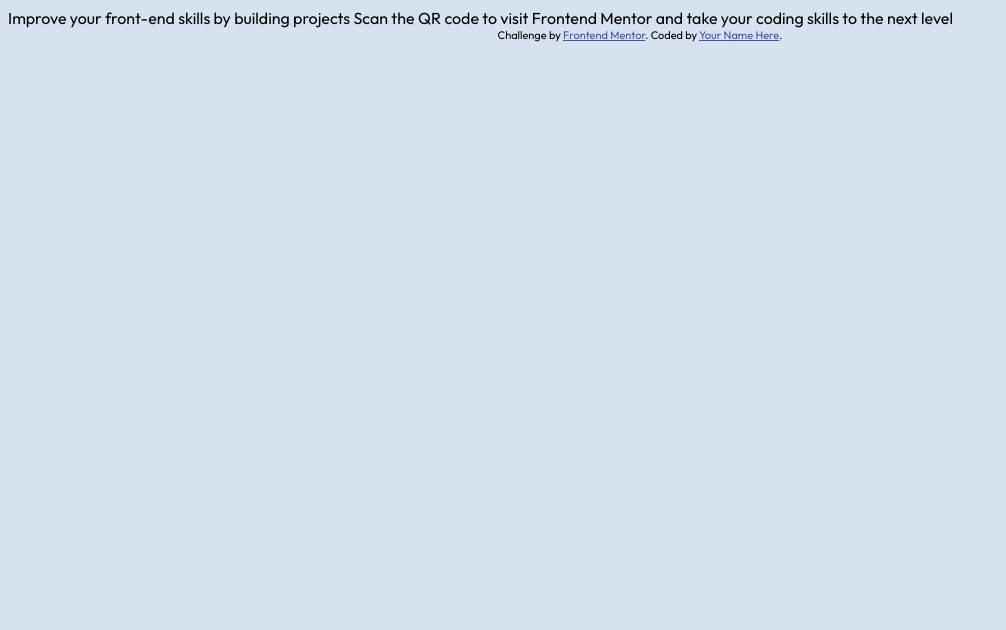
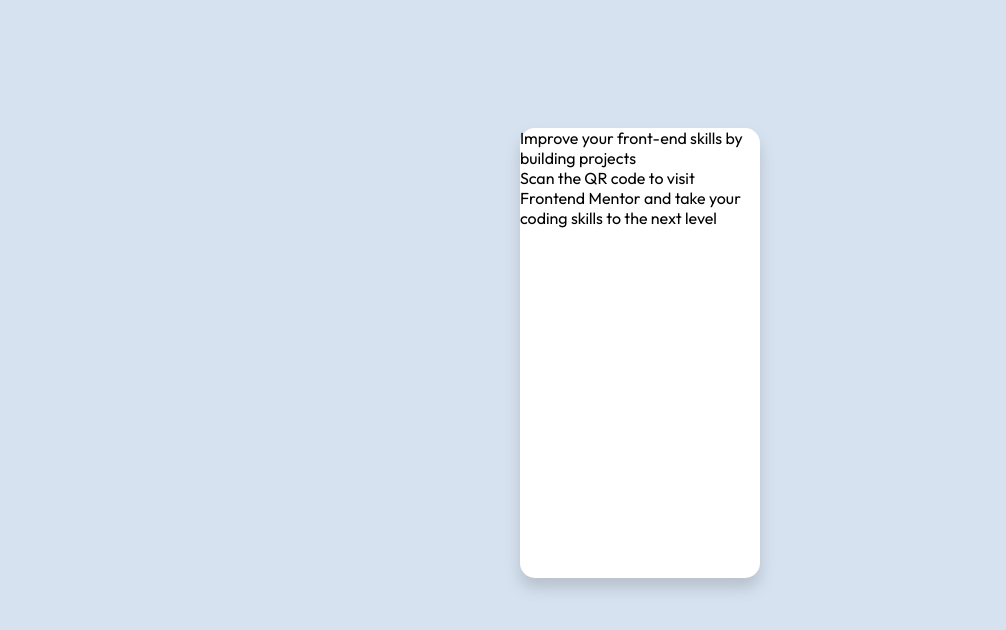
Before and after one commit to Saeedafshari11235/qr-code-component-main, a plain HTML site: page index.html in a window 1280 px wide. Shown: the whole page, without its empty margins (0-1006 px from the left). Drawn offline with Linux system fonts and the light colour scheme.

Commit message:
setting <main>s' style

```diff
--- a/index.html
+++ b/index.html
@@ -12,14 +12,11 @@
   <link rel="stylesheet" href="styles.css">
 </head>
 <body>
+  <br><br><br><br><br><br>
+  <main>
+    <div class="title">Improve your front-end skills by building projects</div>
 
-  Improve your front-end skills by building projects
-
-  Scan the QR code to visit Frontend Mentor and take your coding skills to the next level
-
-  <div class="attribution">
-    Challenge by <a href="https://www.frontendmentor.io?ref=challenge" target="_blank">Frontend Mentor</a>.
-    Coded by <a href="#">Your Name Here</a>.
-  </div>
+    <div class="text">Scan the QR code to visit Frontend Mentor and take your coding skills to the next level</div>
+  </main>
 </body>
 </html>
--- a/styles.css
+++ b/styles.css
@@ -1,7 +1,5 @@
 @import url('https://fonts.googleapis.com/css2?family=Outfit:wght@400;700&display=swap');
 
-.attribution { font-size: 11px; text-align: center; }
-.attribution a { color: hsl(228, 45%, 44%); }
 
 .color{
     color: hsl(0, 0%, 100%);
@@ -15,3 +13,11 @@
 body{
     background-color: hsl(212, 45%, 89%);
 }
+main{
+    width: 19%;
+    height: 450px;
+    background-color: hsl(0, 0%, 100%);
+    margin: auto;
+    border-radius: 15px;
+    box-shadow: 0px 10px 15px hsl(213, 16%, 76%);
+}
```
